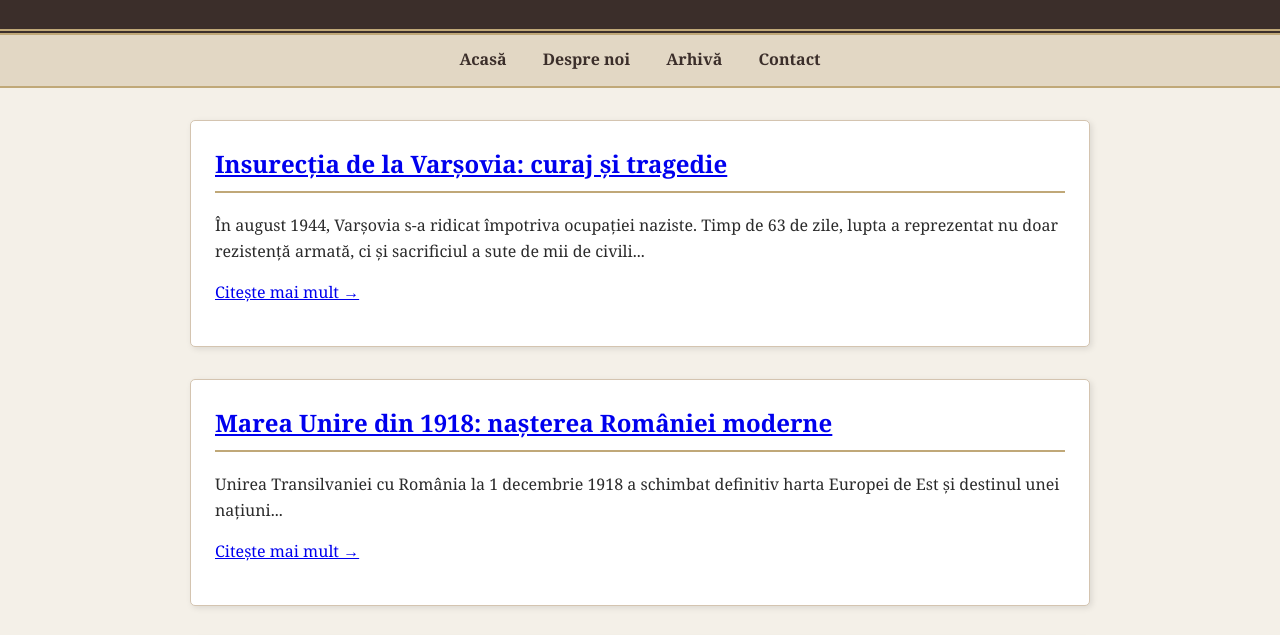
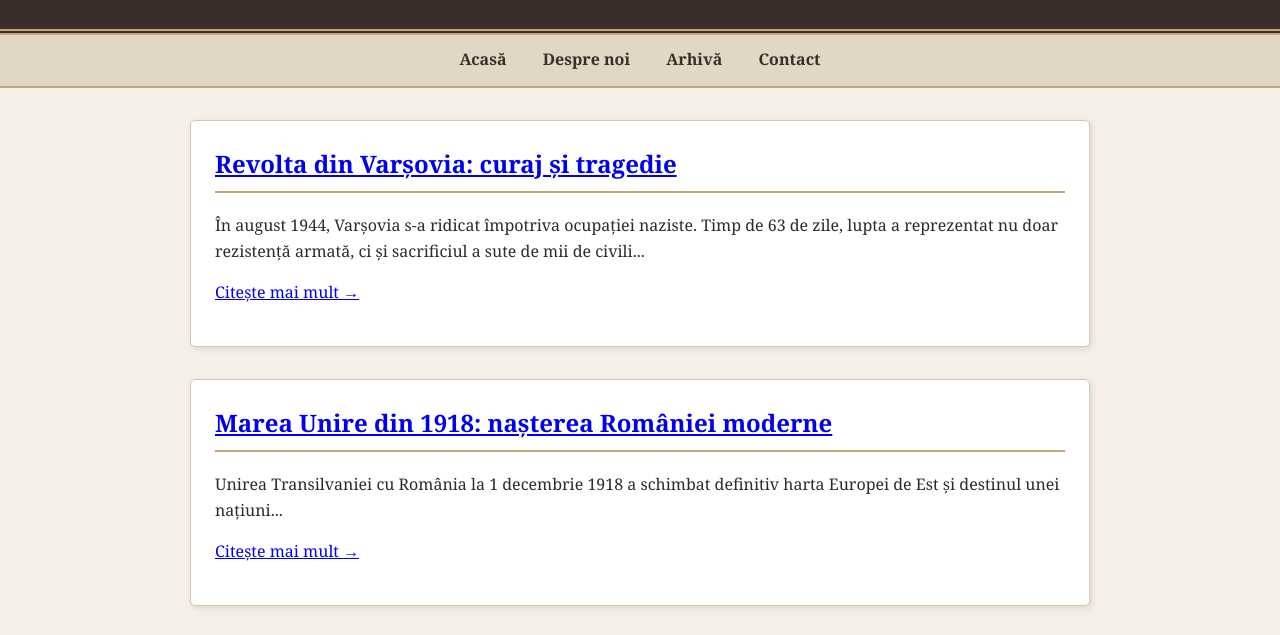
Before and after one commit to ViaHistory/ViaHistory, a plain HTML site: page index.html in a window 1280 px wide. Shown: the part 133-768 px from the top of the page. Drawn offline with Linux system fonts and the light colour scheme.

Commit message:
Update index.html

```diff
--- a/index.html
+++ b/index.html
@@ -92,7 +92,7 @@
 
   <main>
     <article>
-      <h2><a href="articol-warsaw.html">Insurecția de la Varșovia: curaj și tragedie</a></h2>
+      <h2><a href="articol-warsaw.html">Revolta din Varșovia: curaj și tragedie</a></h2>
       <p>În august 1944, Varșovia s-a ridicat împotriva ocupației naziste. Timp de 63 de zile, lupta a reprezentat nu doar rezistență armată, ci și sacrificiul a sute de mii de civili...</p>
       <p><a href="articol-warsaw.html">Citește mai mult →</a></p>
     </article>
```
